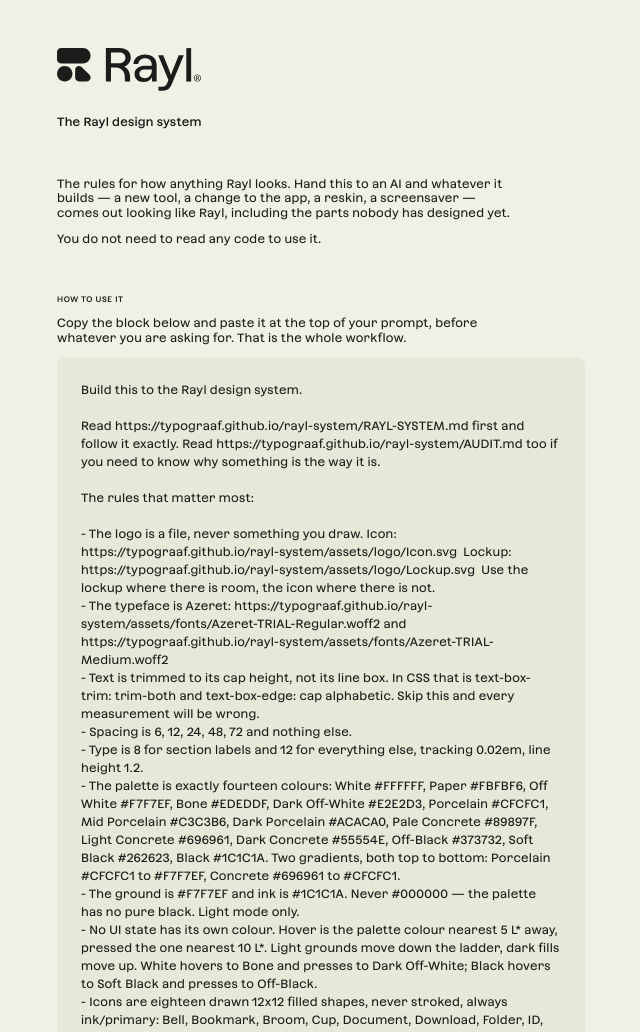
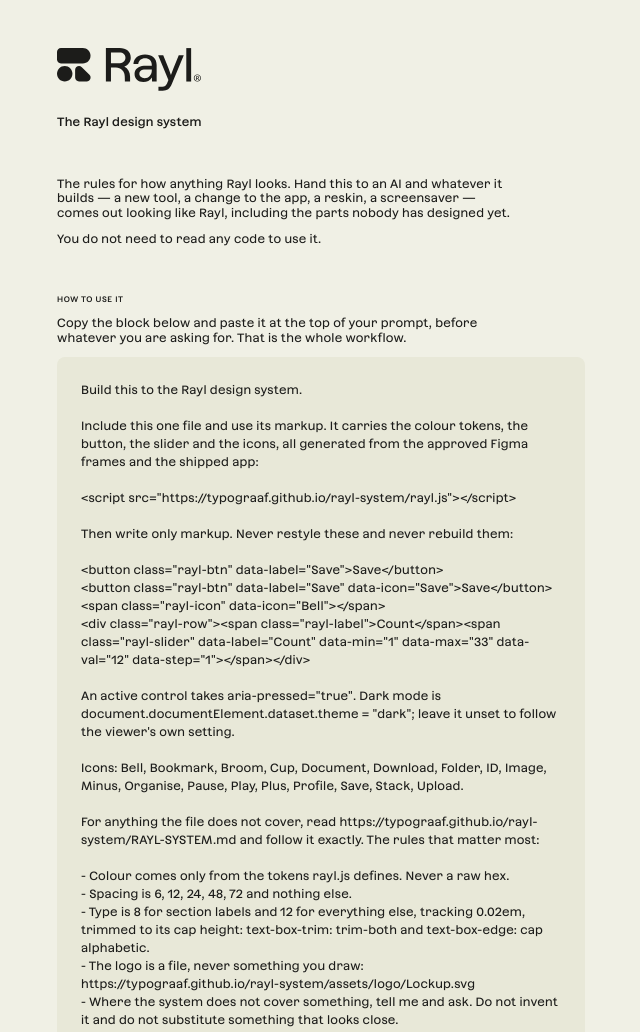
Before and after one commit to typograaf/rayl-system, a plain HTML site: page index.html in a window 1280 px wide. Shown: the top 1032 px of the page, without its empty margins (319-959 px from the left). Drawn offline with Linux system fonts and the light colour scheme.

Commit message:
Point the paste block and the guideline at rayl.js

```diff
--- a/index.html
+++ b/index.html
@@ -144,25 +144,27 @@ dd { margin: 0; }
     <div class="block">
       <pre id="paste">Build this to the Rayl design system.
 
-Read https://typograaf.github.io/rayl-system/RAYL-SYSTEM.md first and follow it exactly. Read https://typograaf.github.io/rayl-system/AUDIT.md too if you need to know why something is the way it is.
+Include this one file and use its markup. It carries the colour tokens, the button, the slider and the icons, all generated from the approved Figma frames and the shipped app:
 
-The rules that matter most:
+&lt;script src="https://typograaf.github.io/rayl-system/rayl.js"&gt;&lt;/script&gt;
 
-- The logo is a file, never something you draw. Icon: https://typograaf.github.io/rayl-system/assets/logo/Icon.svg  Lockup: https://typograaf.github.io/rayl-system/assets/logo/Lockup.svg  Use the lockup where there is room, the icon where there is not.
-- The typeface is Azeret: https://typograaf.github.io/rayl-system/assets/fonts/Azeret-TRIAL-Regular.woff2 and https://typograaf.github.io/rayl-system/assets/fonts/Azeret-TRIAL-Medium.woff2
-- Text is trimmed to its cap height, not its line box. In CSS that is text-box-trim: trim-both and text-box-edge: cap alphabetic. Skip this and every measurement will be wrong.
+Then write only markup. Never restyle these and never rebuild them:
+
+&lt;button class="rayl-btn" data-label="Save"&gt;Save&lt;/button&gt;
+&lt;button class="rayl-btn" data-label="Save" data-icon="Save"&gt;Save&lt;/button&gt;
+&lt;span class="rayl-icon" data-icon="Bell"&gt;&lt;/span&gt;
+&lt;div class="rayl-row"&gt;&lt;span class="rayl-label"&gt;Count&lt;/span&gt;&lt;span class="rayl-slider" data-label="Count" data-min="1" data-max="33" data-val="12" data-step="1"&gt;&lt;/span&gt;&lt;/div&gt;
+
+An active control takes aria-pressed="true". Dark mode is document.documentElement.dataset.theme = "dark"; leave it unset to follow the viewer's own setting.
+
+Icons: Bell, Bookmark, Broom, Cup, Document, Download, Folder, ID, Image, Minus, Organise, Pause, Play, Plus, Profile, Save, Stack, Upload.
+
+For anything the file does not cover, read https://typograaf.github.io/rayl-system/RAYL-SYSTEM.md and follow it exactly. The rules that matter most:
+
+- Colour comes only from the tokens rayl.js defines. Never a raw hex.
 - Spacing is 6, 12, 24, 48, 72 and nothing else.
-- Type is 8 for section labels and 12 for everything else, tracking 0.02em, line height 1.2.
-- The palette is exactly fourteen colours: White #FFFFFF, Paper #FBFBF6, Off White #F7F7EF, Bone #EDEDDF, Dark Off-White #E2E2D3, Porcelain #CFCFC1, Mid Porcelain #C3C3B6, Dark Porcelain #ACACA0, Pale Concrete #89897F, Light Concrete #696961, Dark Concrete #55554E, Off-Black #373732, Soft Black #262623, Black #1C1C1A. Two gradients, both top to bottom: Porcelain #CFCFC1 to #F7F7EF, Concrete #696961 to #CFCFC1.
-- The ground is #F7F7EF and ink is #1C1C1A. Never #000000 — the palette has no pure black. Light mode only.
-- No UI state has its own colour. Hover is the palette colour nearest 5 L* away, pressed the one nearest 10 L*. Light grounds move down the ladder, dark fills move up. White hovers to Bone and presses to Dark Off-White; Black hovers to Soft Black and presses to Off-Black.
-- Icons are eighteen drawn 12x12 filled shapes, never stroked, always ink/primary: Bell, Bookmark, Broom, Cup, Document, Download, Folder, ID, Image, Minus, Organise, Pause, Play, Plus, Profile, Save, Stack, Upload. Never substitute one from a public icon set.
-- A slider is ONE generated path filled surface/idle with the value on it in ink/primary at 8px: a rounded nub with a 2px rail running out of it through a concave fillet. Row 12, nub corner 3, nub width = its number plus even padding and never under 24, rail at y5-7 with radius-1 caps a pixel in from each edge, fillet radius 2 using the cubic offsets 1.10457, 0.8954.
-- The nub reaches both ends. Each rail is drawn only if there is room for it, so a nub at an end closes on its own corner — never leave a stub of rail beyond it, and never inset the travel.
-- The slider track fills its row but its geometry never scales: draw the path at real pixel width.
-- Text that changes rolls: it turns over in place, one character at a time, upward, clipped to the component's own shape. 280ms a character, 20ms apart, random order, cubic-bezier(0.65, 0, 0.35, 1). A character travels exactly the height of whatever clips it — the button's height (32.376 at size 12) inside a button, the line box (14.4) in a line of text. Hover rolls a label into itself, press rolls it into the next word, disabled never rolls. Nothing else in the system moves.
-- A button may carry an icon hidden at rest. On hover it divides: the body gives up 6 plus one circle of width, its right corners go to half the button's height (16.188), and a circle of the button's height opens in the space with a circular clip from circle(0%) to circle(50%), a 12 icon rolling up inside it. The total width never changes. Both surfaces move Black to Soft Black together.
-- There is no green and no error or warning colour, and no loading, empty or error state. If you need one, ask.
+- Type is 8 for section labels and 12 for everything else, tracking 0.02em, trimmed to its cap height: text-box-trim: trim-both and text-box-edge: cap alphabetic.
+- The logo is a file, never something you draw: https://typograaf.github.io/rayl-system/assets/logo/Lockup.svg
 - Where the system does not cover something, tell me and ask. Do not invent it and do not substitute something that looks close.</pre>
       <button id="copy" type="button">Copy</button>
     </div>
```
Also changed, not shown: RAYL-SYSTEM.md (+29 -0 lines).
